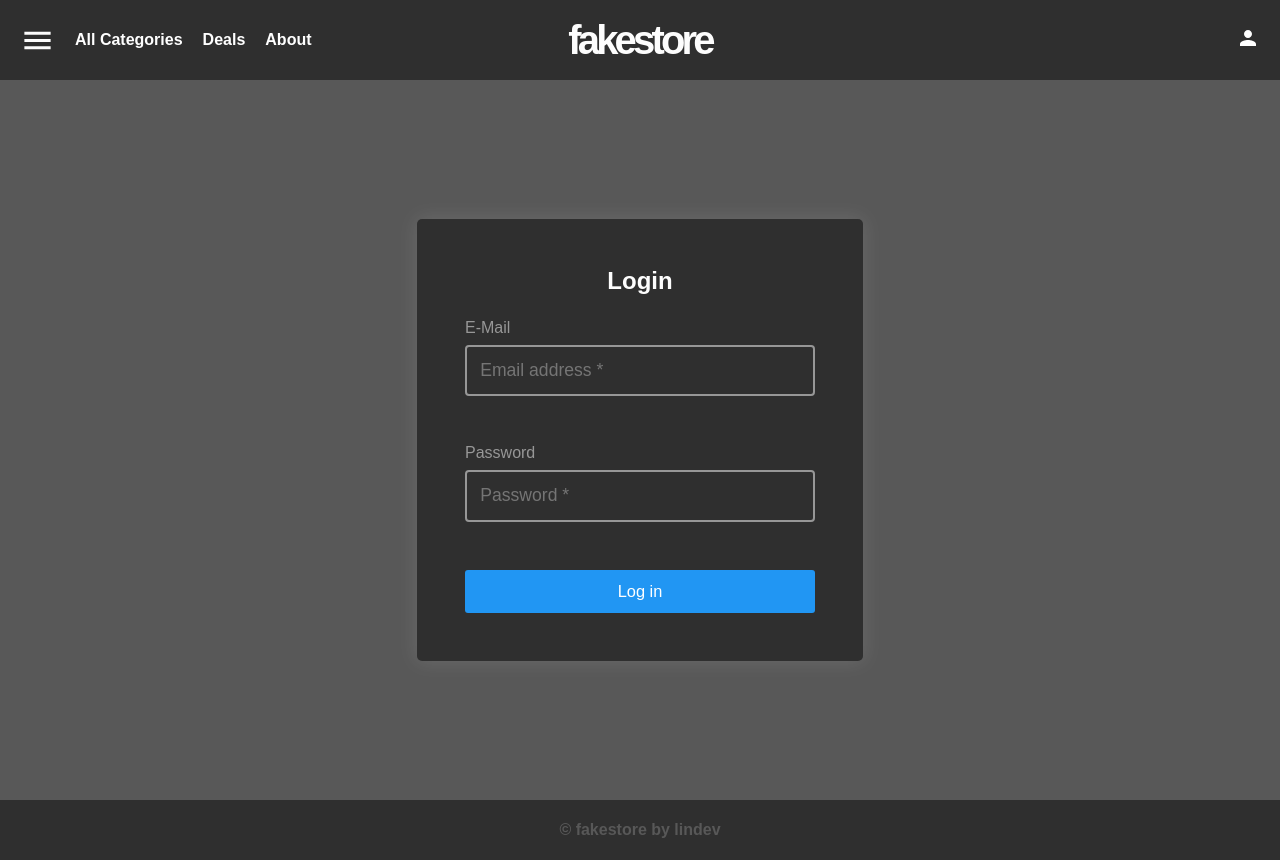
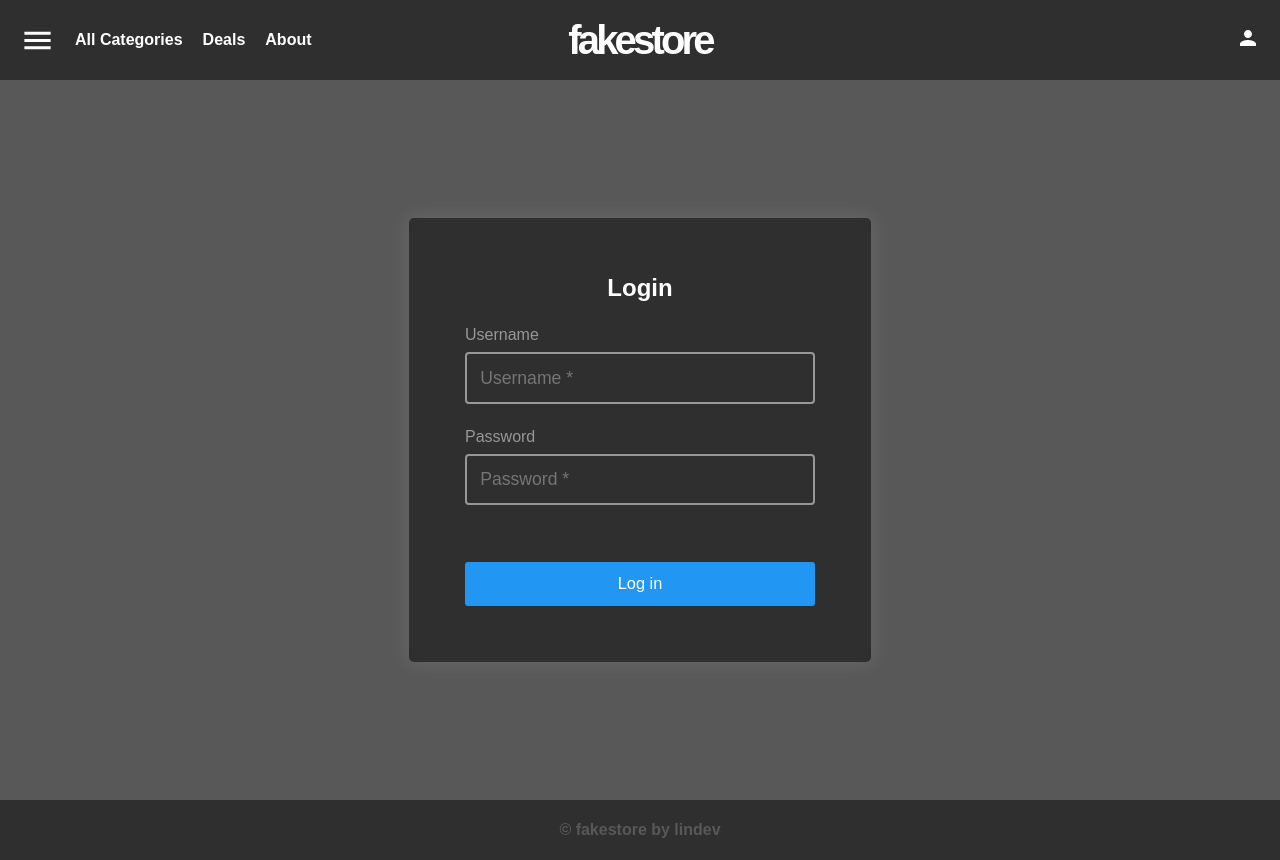
Before and after one commit to Hendro777/fakestore, a React (Vite) app: page /login in a window 1280 px wide. Built offline with nearby package versions, Linux system fonts and the light colour scheme.

Commit message:
feat: added login routine for dummyjson

```diff
--- a/src/api.js
+++ b/src/api.js
@@ -45,7 +45,7 @@ export async function getProductById(id) {
   return data
 }
 
-function checkResponseForError(response) {
+export function checkResponseForError(response) {
   if (!response.ok) {
     throw {
       message: response.message,
--- /dev/null
+++ b/src/auth.js
@@ -0,0 +1,33 @@
+import { redirect } from "react-router-dom"
+import { checkResponseForError } from "./api"
+
+export async function requireAuth(request) {
+    const user = JSON.parse(localStorage.getItem("user"))
+    const isLoggedIn = user !== null
+
+    if (!isLoggedIn) {
+        const loginMessage = "You must log in first."
+        const pathname = new URL(request.url).pathname
+
+        const response = redirect(`/login?message=${loginMessage}&redirectTo=${pathname}`)
+    }
+
+    return null
+}
+
+export async function loginUser(username, password) {
+    const apiEndpoint = 'https://dummyjson.com/auth/login'
+    const response = await fetch(apiEndpoint, {
+        method: 'POST',
+        headers: { 'Content-Type': 'application/json' },
+        body: JSON.stringify({
+            username,
+            password,
+            // expiresInMins: 60, // optional
+        })
+    })
+    // checkResponseForError(response)
+    const data = response.json()
+
+    return data
+}
--- a/src/index.scss
+++ b/src/index.scss
@@ -334,19 +334,35 @@ input {
         place-items: center;
         color: $primary-contrast;
 
+        .loginForm {
+            border-radius: 5px;
+            box-shadow: 0 0 20px 2px rgba(#FFF, 0.1);
+            padding: 3.5em;
+            background: $primary-color;
+            display: flex;
+            flex-direction: column;
+            gap: 1.5em;
+
             .headline {
-            margin-bottom: -1em;
                 align-self: center;
             }
 
-        .loginForm {
-            border-radius: 5px;
-            box-shadow: 0 0 20px 2px rgba(#FFF, 0.1);
-            padding: 3em;
-            background: $primary-color;
-            display: flex;
-            flex-direction: column;
-            gap: 3em;
+            .error {
+                display: grid;
+                place-items: center;
+                padding: 1em;
+                border-radius: .5em;
+                color: $error-contrast-text;
+                background: $error-main;
+
+                z-index: 1;
+                background: $error-main;
+                opacity: .8;
+            }
+
+            .inputs {
+                display: grid;
+                gap: 1.5em;
 
                 label {
                     display: flex;
@@ -354,11 +370,12 @@ input {
                     gap: .5em;
                     color: $primary-color-extra-light;
 
-                &:hover {
+                    &:hover, &:focus-within {
                         color: $secondary-color-extra-light;
 
                         input {
                             border-color: $secondary-color-extra-light;
+                            color: $primary-contrast;
                         }
                     }
 
@@ -376,8 +393,10 @@ input {
                         background: $primary-color;
                     }
                 }
+            }
 
             button {
+                margin-top: 2em;
                 padding: .75em;
                 background-color: $info-main;
                 font-size: 1.025em;
@@ -623,6 +642,7 @@ input {
                 font-weight: 500;
                 color: $primary-contrast;
                 text-decoration: underline;
+                cursor: pointer;
 
                 &:hover {
                     color: $secondary-color-extra-light;
--- a/src/main.jsx
+++ b/src/main.jsx
@@ -16,12 +16,12 @@ import ProductDescription from "./pages/ProductDetails/ProductDescription"
 import ProductSpecifications from './pages/ProductDetails/ProductSpecifications'
 import ProductReviews from './pages/ProductDetails/ProductReviews'
 import NotFound from './pages/NotFound'
-import Login from './pages/Login'
+import Login, { loader as loginLoader, action as loginAction } from './pages/Login'
 
 const router = createBrowserRouter(createRoutesFromElements(
   <Route element={<SiteLayout />}>
     <Route index element={<Home />} />
-    <Route path="login" element={<Login />} />
+    <Route path="login" element={<Login />} loader={loginLoader} action={loginAction} />
     <Route path="categories" element={<Categories />} loader={categoriesLoader} />
     <Route path="products" element={<Products />} errorElement={<Error />} loader={productsLoader} />
     <Route path="products/:id" element={<ProductDetails />} loader={productDetailsLoader}>
--- a/src/pages/Login.jsx
+++ b/src/pages/Login.jsx
@@ -1,28 +1,53 @@
-import { Form } from "react-router-dom"
+import { Form, useActionData } from "react-router-dom"
+import { loginUser } from "../auth"
+
+export async function action({ request }) {
+    const formData = await request.formData()
+    try {
+        const data = await loginUser(formData.get("username"), formData.get("password"))
+
+        if (data.message) {
+            // Error
+            return data
+        } else {
+            localStorage.setItem("user", JSON.stringify(data))
+        }
+
+        return null
+    } catch (err) {
+        return err
+    }
+}
+
+export async function loader() {
+    return null
+}
 
 export default function Login() {
+    const error = useActionData()
+
     return (
         <div className="vh-container login">
-            <Form className="loginForm">
+            <Form method="post" className="loginForm">
                 <h2 className="headline">Login</h2>
-                <label for="email">
-                    E-Mail
+                {error && <div className="error">{error.message}</div>}
+                <div className="inputs">
+                    <label htmlFor="username">
+                        Username
                         <input
-                        type="email"
-                        name="email"
-                        placeholder="Email address *" />
+                            type="text"
+                            name="username"
+                            placeholder="Username *" />
                     </label>
 
-                <label for="password">
+                    <label htmlFor="password">
                         Password
                         <input
                             type="password"
                             name="password"
                             placeholder="Password *" />
                     </label>
-
-
-
+                </div>
                 <button type="submit">
                     Log in
                 </button>
```
Lines whose indentation alone changed are shown as unchanged.
